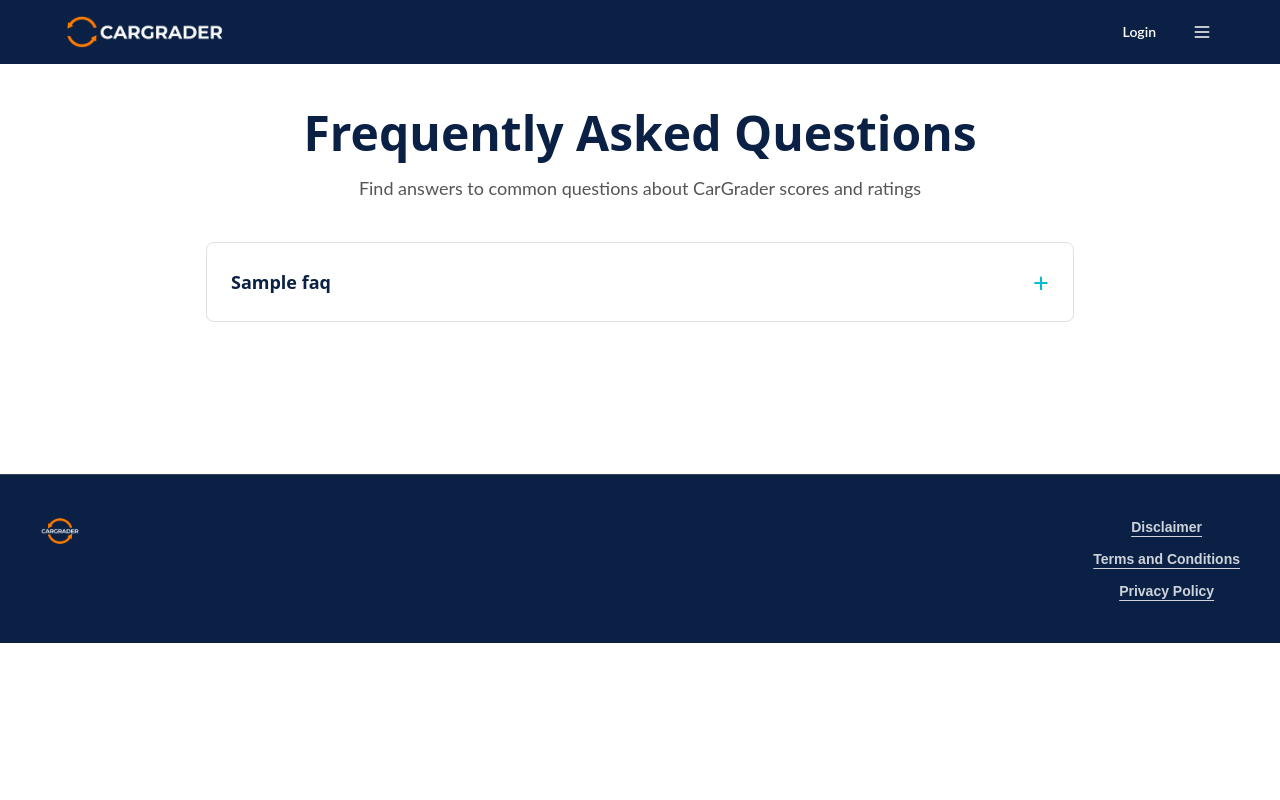
After one commit to CarGrader/cargrader.app, a Flask app: template cargrader.app/templates/faq.html in a window 1280 px wide. The commit adds this page. Run offline with Flask 3, Linux system fonts and the light colour scheme; the template is opened without the code that fills it: most values are stand-ins (such as "Sample title", 1, 10 or a date in 2020); parts of the project's set-up code (start-up, migrations or seed data) failed here and were passed over; some web fonts are replaced.

Commit message:
Add FAQ page with accordion UI and integrate with grading page - Added new FAQ page that reads question files from /static/questions - Implemented accordion-style UI with auto-expand on anchor links - Made Score and Certainty labels clickable links to FAQ - Added FAQ to navigation menu

```diff
--- a/cargrader.app/templates/_header.html
+++ b/cargrader.app/templates/_header.html
@@ -29,6 +29,7 @@
           <a class="menu-item" href="{{ url_for('billing.account') }}" role="menuitem">Account</a>
           <a class="menu-item" href="{{ url_for('billing.store') }}" role="menuitem">Store</a>
           <a class="menu-item" href="{{ url_for('pages.about') }}" role="menuitem">About</a>
+          <a class="menu-item" href="{{ url_for('pages.faq') }}" role="menuitem">FAQ</a>
         </div>
       </div>
     </div>
--- /dev/null
+++ b/cargrader.app/templates/faq.html
@@ -0,0 +1,200 @@
+<!doctype html>
+<html lang="en">
+<head>
+  <meta charset="utf-8">
+  <title>FAQ • CarGrader</title>
+  <meta name="viewport" content="width=device-width, initial-scale=1">
+  <link rel="stylesheet" href="{{ url_for('static', filename='css/main.css') }}">
+  <style>
+    /* Page-scoped styles for FAQ page */
+    .faq-page {
+      background: #fff;
+    }
+
+    .faq__wrap {
+      max-width: 900px;
+      margin: 0 auto;
+      padding: 40px 16px 80px;
+    }
+
+    .faq__title {
+      font-family: "Montserrat", system-ui, -apple-system, Segoe UI, Roboto, Arial, sans-serif;
+      color: var(--cg-navy);
+      font-weight: 800;
+      font-size: clamp(32px, 5vw, 48px);
+      margin: 0 0 12px;
+      text-align: center;
+    }
+
+    .faq__subtitle {
+      font-family: "Lato", system-ui, -apple-system, Segoe UI, Roboto, Arial, sans-serif;
+      font-size: 18px;
+      color: #555;
+      text-align: center;
+      margin: 0 0 40px;
+    }
+
+    /* Accordion styles */
+    .faq__list {
+      list-style: none;
+      padding: 0;
+      margin: 0;
+    }
+
+    .faq__item {
+      margin-bottom: 12px;
+      border: 1px solid #e0e0e0;
+      border-radius: 8px;
+      overflow: hidden;
+      background: #fff;
+      transition: box-shadow 0.2s ease;
+    }
+
+    .faq__item:hover {
+      box-shadow: 0 2px 8px rgba(0,0,0,0.08);
+    }
+
+    .faq__question {
+      width: 100%;
+      padding: 20px 24px;
+      background: #fff;
+      border: none;
+      text-align: left;
+      font-family: "Montserrat", system-ui, -apple-system, Segoe UI, Roboto, Arial, sans-serif;
+      font-size: 18px;
+      font-weight: 600;
+      color: var(--cg-navy);
+      cursor: pointer;
+      display: flex;
+      justify-content: space-between;
+      align-items: center;
+      transition: background-color 0.2s ease;
+    }
+
+    .faq__question:hover {
+      background: #f8f9fa;
+    }
+
+    .faq__question::after {
+      content: '+';
+      font-size: 28px;
+      font-weight: 400;
+      color: var(--cg-teal, #00bcd4);
+      transition: transform 0.3s ease;
+      flex-shrink: 0;
+      margin-left: 16px;
+    }
+
+    .faq__question.active::after {
+      content: '−';
+      transform: rotate(180deg);
+    }
+
+    .faq__answer {
+      max-height: 0;
+      overflow: hidden;
+      transition: max-height 0.3s ease;
+    }
+
+    .faq__answer-content {
+      padding: 0 24px 24px;
+      font-family: "Lato", system-ui, -apple-system, Segoe UI, Roboto, Arial, sans-serif;
+      font-size: 16px;
+      line-height: 1.7;
+      color: #333;
+    }
+
+    .faq__answer.active {
+      max-height: 500px;
+    }
+
+    @media (max-width: 640px) {
+      .faq__question {
+        padding: 16px 18px;
+        font-size: 16px;
+      }
+
+      .faq__answer-content {
+        padding: 0 18px 18px;
+        font-size: 15px;
+      }
+    }
+  </style>
+</head>
+
+<body class="faq-page">
+  {% include "_header.html" %}
+
+  <main class="faq__wrap">
+    <h1 class="faq__title">Frequently Asked Questions</h1>
+    <p class="faq__subtitle">Find answers to common questions about CarGrader scores and ratings</p>
+
+    <ul class="faq__list">
+      {% for faq in faqs %}
+      <li class="faq__item" id="{{ faq.id }}">
+        <button class="faq__question" aria-expanded="false">
+          {{ faq.question }}
+        </button>
+        <div class="faq__answer">
+          <div class="faq__answer-content">
+            {{ faq.answer }}
+          </div>
+        </div>
+      </li>
+      {% endfor %}
+    </ul>
+  </main>
+
+  {% include "_footer.html" %}
+
+  <script>
+    // FAQ accordion functionality
+    (function() {
+      const questions = document.querySelectorAll('.faq__question');
+
+      questions.forEach(question => {
+        question.addEventListener('click', function() {
+          const answer = this.nextElementSibling;
+          const isActive = this.classList.contains('active');
+
+          // Close all other answers
+          questions.forEach(q => {
+            q.classList.remove('active');
+            q.setAttribute('aria-expanded', 'false');
+            q.nextElementSibling.classList.remove('active');
+          });
+
+          // Toggle current answer
+          if (!isActive) {
+            this.classList.add('active');
+            this.setAttribute('aria-expanded', 'true');
+            answer.classList.add('active');
+          }
+        });
+      });
+
+      // Auto-expand FAQ if there's a hash in the URL
+      if (window.location.hash) {
+        const targetId = window.location.hash.substring(1);
+        const targetItem = document.getElementById(targetId);
+
+        if (targetItem) {
+          const question = targetItem.querySelector('.faq__question');
+          const answer = targetItem.querySelector('.faq__answer');
+
+          if (question && answer) {
+            question.classList.add('active');
+            question.setAttribute('aria-expanded', 'true');
+            answer.classList.add('active');
+
+            // Scroll to the question with a small delay to ensure it's expanded
+            setTimeout(() => {
+              targetItem.scrollIntoView({ behavior: 'smooth', block: 'center' });
+            }, 100);
+          }
+        }
+      }
+    })();
+  </script>
+</body>
+</html>
```
Also changed, not shown: cargrader.app/app/routes/pages.py (+33 -0 lines), cargrader.app/templates/grading.html (+11 -4 lines).
